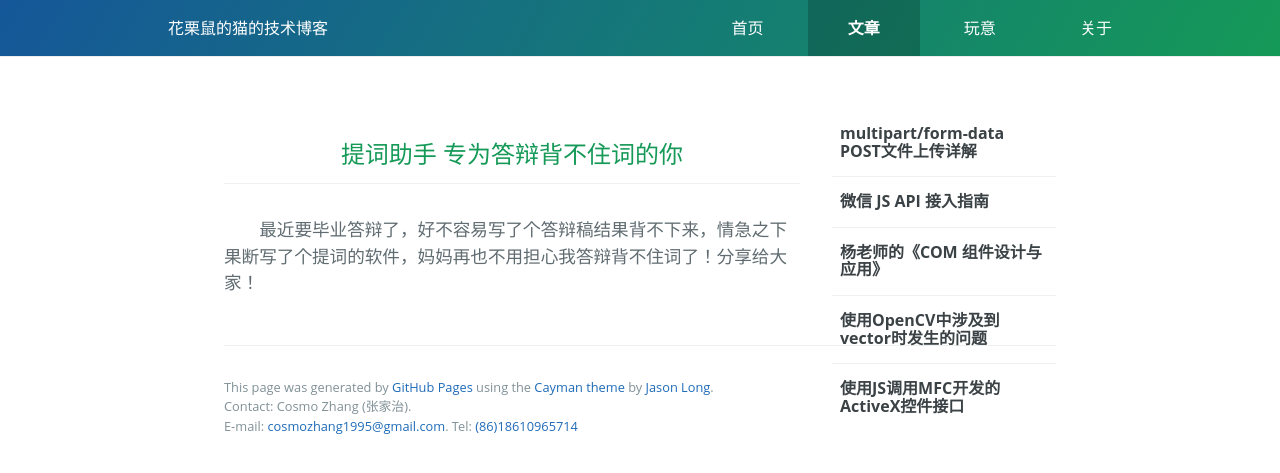
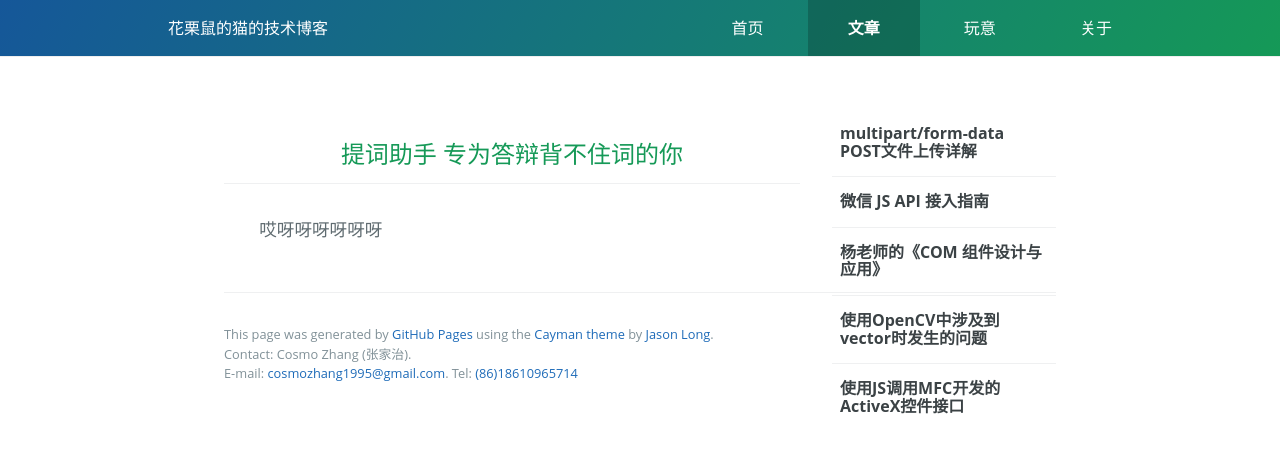
Before and after one commit to cosmozhang1995/cosmozhang1995.github.io, a Jekyll site: the page built from _posts/2016-05-27-presentation-helper.md, in a window 1280 px wide. Shown: the top 473 px of the page. Built offline with Jekyll 4.4.1, drawn with Linux system fonts in a browser that asks for light colours; comment, search, counter and statistics services are not loaded.

Commit message:
just a commit

```diff
--- a/_posts/2016-05-27-presentation-helper.md
+++ b/_posts/2016-05-27-presentation-helper.md
@@ -4,5 +4,4 @@
 pagetype: post
 author: Cosmo
 ---
-
-最近要毕业答辩了，好不容易写了个答辩稿结果背不下来，情急之下果断写了个提词的软件，妈妈再也不用担心我答辩背不住词了！分享给大家！
+哎呀呀呀呀呀呀
```
